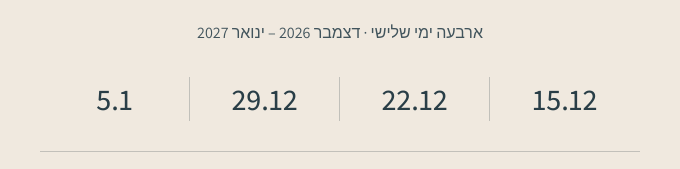
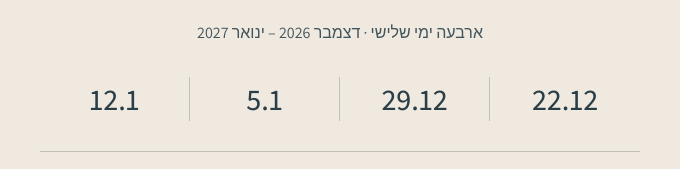
Before and after one commit to StudioLinshom/pashut-lirod, a plain HTML site: page december/index.html in a window 1280 px wide. Shown: the part 8624-8793 px from the top of the page, 300-980 px from the left. Drawn offline with Linux system fonts and the light colour scheme; a web font is replaced by a local one.

Commit message:
Move workshop start to December 22

```diff
--- a/december/index.html
+++ b/december/index.html
@@ -1008,10 +1008,10 @@
       <h2 class="section-title reveal center"><span class="title-mark--amber">פנו לעצמכם מקום.</span></h2>
       <p class="date-label reveal">ארבעה ימי שלישי · דצמבר 2026 – ינואר 2027</p>
       <div class="date-medallions reveal">
-        <div class="medallion"><bdi dir="ltr">15.12</bdi></div>
         <div class="medallion"><bdi dir="ltr">22.12</bdi></div>
         <div class="medallion"><bdi dir="ltr">29.12</bdi></div>
         <div class="medallion"><bdi dir="ltr">5.1</bdi></div>
+        <div class="medallion"><bdi dir="ltr">12.1</bdi></div>
       </div>
       <div class="specs-card reveal">
         <dl>
```
Also changed, not shown: index.html (+1 -1 lines).
